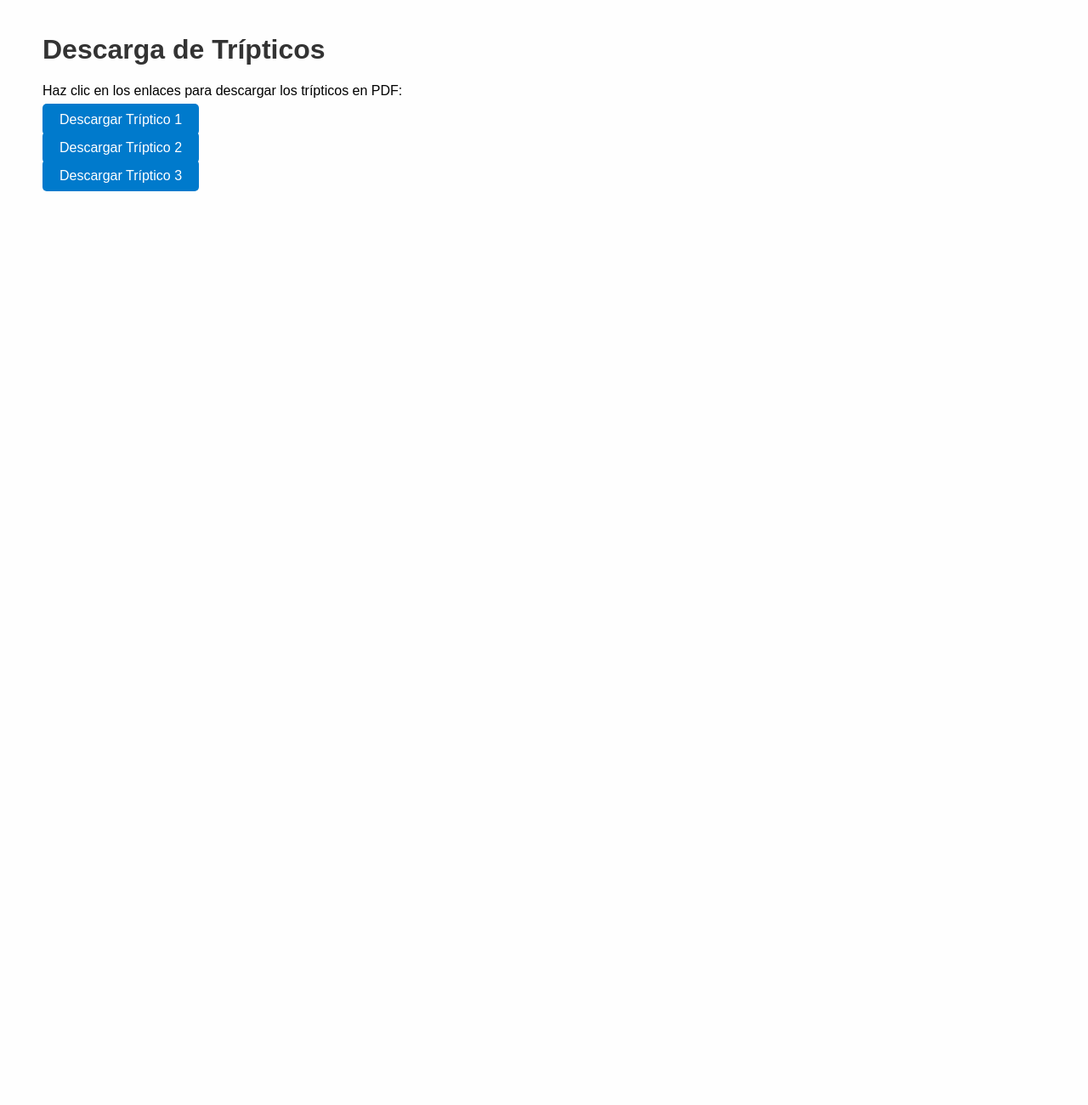
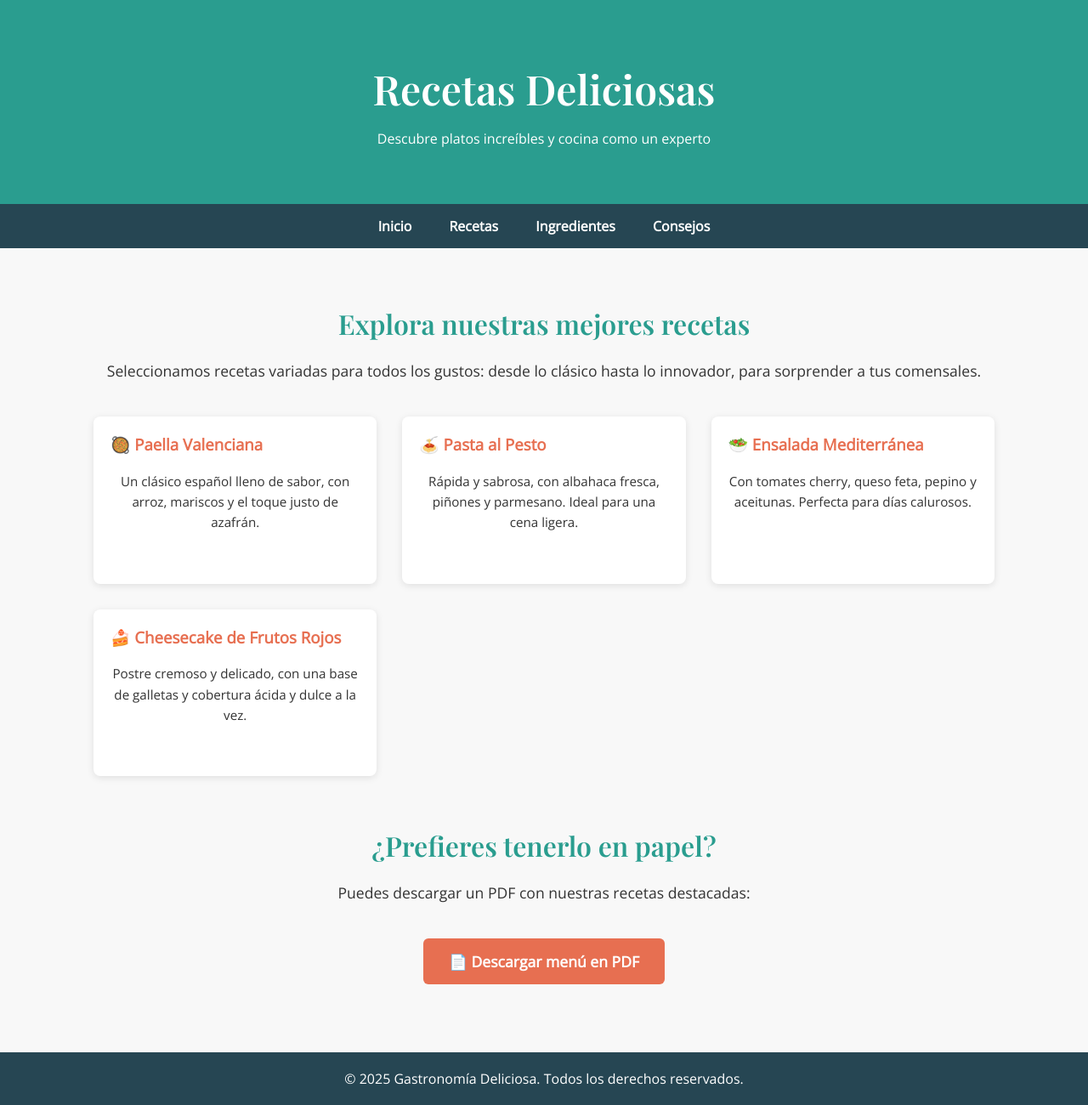
Before and after one commit to 25112777-hash/proyfin, a plain HTML site: page inicio.html in a window 1280 px wide. Shown: the part 10-1310 px from the top of the page at 85% size. Before the commit the page ends 800 px from the top, so only its background shows below. Drawn offline with nearby package versions, Linux system fonts and the light colour scheme.

Commit message:
Update inicio.html

```diff
--- a/inicio.html
+++ b/inicio.html
@@ -1,44 +1,181 @@
 <!DOCTYPE html>
 <html lang="es">
 <head>
-    <meta charset="UTF-8">
-    <meta name="viewport" content="width=device-width, initial-scale=1.0">
-    <title>Descargas de Trípticos</title>
+    <meta charset="UTF-8" />
+    <meta name="viewport" content="width=device-width, initial-scale=1.0" />
+    <title>Recetas - Gastronomía Deliciosa</title>
+
+    <!-- Google Fonts -->
+    <link href="https://fonts.googleapis.com/css2?family=Playfair+Display:wght@600&family=Open+Sans&display=swap" rel="stylesheet" />
+
     <style>
+        * {
+            box-sizing: border-box;
+        }
+
         body {
-            font-family: Arial, sans-serif;
-            background-color: #fefefe;
-            margin: 50px;
-        }
-        h1 {
+            margin: 0;
+            font-family: 'Open Sans', sans-serif;
+            background-color: #f8f8f8;
             color: #333;
         }
-        ul {
-            list-style-type: none;
-            padding: 0;
+
+        header {
+            background-color: #2a9d8f;
+            padding: 50px 20px;
+            color: white;
+            text-align: center;
         }
-        li {
-            margin: 15px 0;
+
+        header h1 {
+            font-family: 'Playfair Display', serif;
+            font-size: 3em;
+            margin-bottom: 10px;
         }
-        a {
+
+        nav {
+            background-color: #264653;
+            padding: 15px;
+            text-align: center;
+        }
+
+        nav a {
+            color: white;
             text-decoration: none;
+            margin: 0 20px;
+            font-weight: bold;
+            transition: color 0.3s;
+        }
+
+        nav a:hover {
+            color: #e9c46a;
+        }
+
+        main {
+            max-width: 1100px;
+            margin: 0 auto;
+            padding: 40px 20px;
+        }
+
+        main h2 {
+            font-family: 'Playfair Display', serif;
+            font-size: 2em;
+            color: #2a9d8f;
+            text-align: center;
+            margin-bottom: 20px;
+        }
+
+        main p {
+            font-size: 1.1em;
+            line-height: 1.6;
+            text-align: center;
+            margin-bottom: 40px;
+        }
+
+        .recipe-grid {
+            display: grid;
+            grid-template-columns: repeat(auto-fit, minmax(280px, 1fr));
+            gap: 30px;
+        }
+
+        .recipe-card {
+            background-color: white;
+            border-radius: 8px;
+            box-shadow: 0 2px 8px rgba(0,0,0,0.1);
+            padding: 20px;
+            transition: transform 0.2s;
+        }
+
+        .recipe-card:hover {
+            transform: translateY(-5px);
+        }
+
+        .recipe-card h3 {
+            color: #e76f51;
+            margin-top: 0;
+        }
+
+        .recipe-card p {
+            font-size: 0.95em;
+        }
+
+        .download-section {
+            text-align: center;
+            margin-top: 60px;
+        }
+
+        .download-btn {
+            display: inline-block;
+            padding: 15px 30px;
+            background-color: #e76f51;
             color: white;
-            background-color: #007ACC;
-            padding: 10px 20px;
-            border-radius: 5px;
+            text-decoration: none;
+            border-radius: 6px;
+            font-size: 1.1em;
+            font-weight: bold;
+            transition: background 0.3s;
         }
-        a:hover {
-            background-color: #005A99;
+
+        .download-btn:hover {
+            background-color: #d45d3f;
+        }
+
+        footer {
+            background-color: #264653;
+            color: white;
+            text-align: center;
+            padding: 20px;
+            margin-top: 40px;
         }
     </style>
 </head>
 <body>
-    <h1>Descarga de Trípticos</h1>
-    <p>Haz clic en los enlaces para descargar los trípticos en PDF:</p>
-    <ul>
-        <li><a href="menu1.pdf" download>Descargar Tríptico 1</a></li>
-        <li><a href="menu2.pdf" download>Descargar Tríptico 2</a></li>
-        <li><a href="menu3.pdf" download>Descargar Tríptico 3</a></li>
-    </ul>
+
+    <header>
+        <h1>Recetas Deliciosas</h1>
+        <p>Descubre platos increíbles y cocina como un experto</p>
+    </header>
+
+    <nav>
+        <a href="index.html">Inicio</a>
+        <a href="recetas.html">Recetas</a>
+        <a href="ingredientes.html">Ingredientes</a>
+        <a href="consejos.html">Consejos</a>
+    </nav>
+
+    <main>
+        <h2>Explora nuestras mejores recetas</h2>
+        <p>Seleccionamos recetas variadas para todos los gustos: desde lo clásico hasta lo innovador, para sorprender a tus comensales.</p>
+
+        <div class="recipe-grid">
+            <div class="recipe-card">
+                <h3>🥘 Paella Valenciana</h3>
+                <p>Un clásico español lleno de sabor, con arroz, mariscos y el toque justo de azafrán.</p>
+            </div>
+            <div class="recipe-card">
+                <h3>🍝 Pasta al Pesto</h3>
+                <p>Rápida y sabrosa, con albahaca fresca, piñones y parmesano. Ideal para una cena ligera.</p>
+            </div>
+            <div class="recipe-card">
+                <h3>🥗 Ensalada Mediterránea</h3>
+                <p>Con tomates cherry, queso feta, pepino y aceitunas. Perfecta para días calurosos.</p>
+            </div>
+            <div class="recipe-card">
+                <h3>🍰 Cheesecake de Frutos Rojos</h3>
+                <p>Postre cremoso y delicado, con una base de galletas y cobertura ácida y dulce a la vez.</p>
+            </div>
+        </div>
+
+        <div class="download-section">
+            <h2>¿Prefieres tenerlo en papel?</h2>
+            <p>Puedes descargar un PDF con nuestras recetas destacadas:</p>
+            <a href="menu1.pdf" class="download-btn" download>📄 Descargar menú en PDF</a>
+        </div>
+    </main>
+
+    <footer>
+        &copy; 2025 Gastronomía Deliciosa. Todos los derechos reservados.
+    </footer>
+
 </body>
 </html>
```
